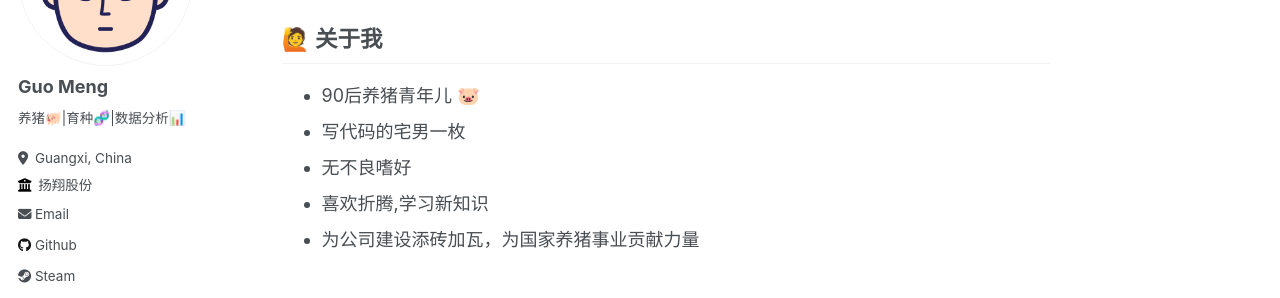
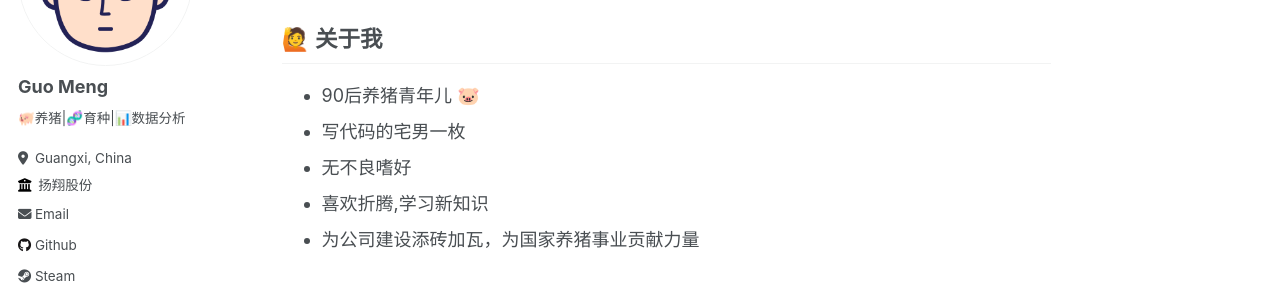
Before and after one commit to tony2015116/tony2015116.github.io, a Jekyll site: the page built from _pages/about.md, in a window 1280 px wide. Shown: the part 227-525 px from the top of the page. Built offline with Jekyll 4.4.1, drawn with Linux system fonts in a browser that asks for light colours.

Commit message:
2024-03-10

```diff
--- a/_config.yml
+++ b/_config.yml
@@ -11,7 +11,7 @@ locale                   : "zh-CN"
 title                    : "🏠我的主页"
 title_separator          : "-"
 name                     : &name "Guo Meng"
-description              : &description "养猪🐖|育种🧬|数据分析📊"
+description              : &description "🐖养猪|🧬育种|📊数据分析"
 url                      : https://tony2015116.github.io # the base hostname & protocol for your site e.g. "https://mmistakes.github.io"
 baseurl                  : "" # the subpath of your site, e.g. "/blog"
 repository               : "tony2015116/tony2015116.github.io"
@@ -24,7 +24,7 @@ author:
   avatar           : "profile.png"
   name             : "Guo Meng"
   pronouns         : # example: "he"
-  bio              : "养猪🐖|育种🧬|数据分析📊"
+  bio              : "🐖养猪|🧬育种|📊数据分析"
   location         : "Guangxi, China"
   employer         : "扬翔股份"
   uri              : # URL
```
